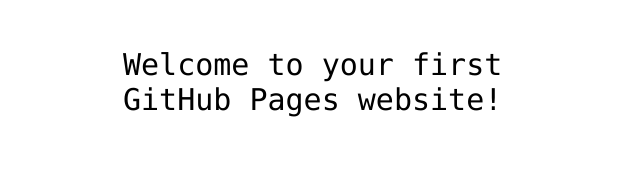
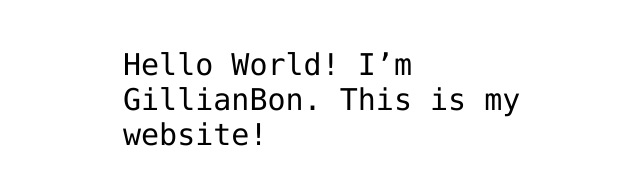
Before and after one commit to GillianBon/GillianBon.github.io, a plain HTML site: page index.html in a window 1280 px wide. Shown: the part 341-526 px from the top of the page, without its empty margins (317-957 px from the left). Drawn offline with Linux system fonts and the light colour scheme.

Commit message:
Add my username to index.html file

```diff
--- a/index.html
+++ b/index.html
@@ -12,7 +12,7 @@
 <img src="https://octodex.github.com/images/daftpunktocat-thomas.gif" id="octocat" alt="octocat-gif" />
 
 <!-- Change this code here by copy and pasting your template on line 15 -->
-<p>Welcome to your first GitHub Pages website!</p>
+<p>Hello World! I’m GillianBon. This is my website!</p>
 
 </body>
 </html>
```
